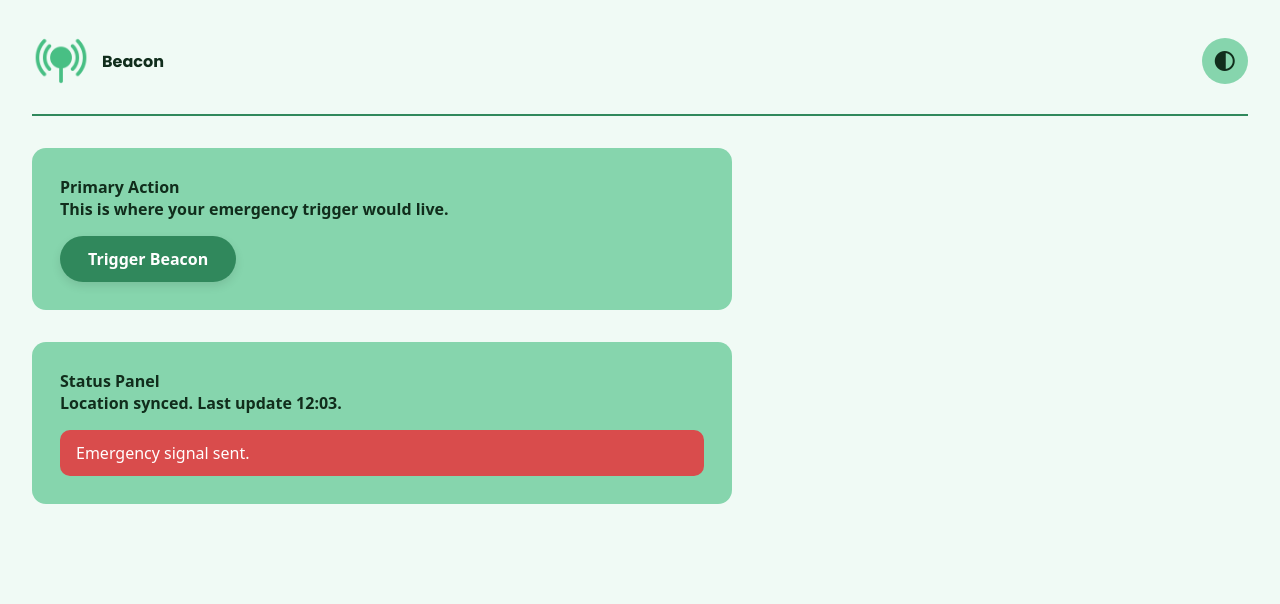
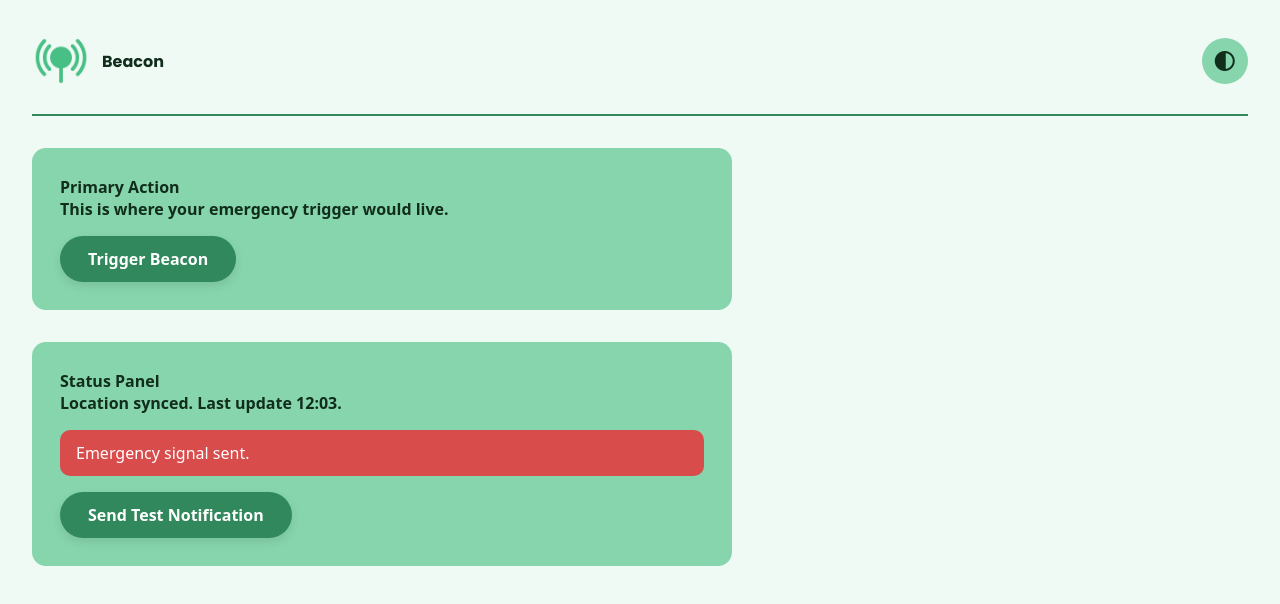
Before and after one commit to FEDavid/DWT-CW, a React (Vite) app in the folder beacon/: page / in a window 1280 px wide. Shown: the top 604 px of the page. Built offline with nearby package versions, Linux system fonts and the light colour scheme.

Commit message:
Updated: - README to include basic installation and description for project - Separated component for dark/light mode toggle - Introduction of test notification to test Notifications API

```diff
--- a/beacon/src/App.jsx
+++ b/beacon/src/App.jsx
@@ -4,16 +4,14 @@ import "./assets/css/App.css";
 // Import images
 import logo from "./assets/images/logo_light-green.png";
 
+// Import components
+import ThemeToggle from "./components/ThemeToggle";
+import NotificationTest from "./components/NotificationButton";
+
 // Import hooks
-import { useState, useEffect } from "react";
+
 
 function App() {
-  const [theme, setTheme] = useState("light");
-
-  useEffect(() => {
-    document.documentElement.style.colorScheme = theme;
-  }, [theme]);
-
   return (
     <div className="app">
 
@@ -22,16 +20,7 @@ function App() {
           <img src={logo} alt="Beacon Logo" className="logo" />
           <h1 className="poppins-bold">Beacon</h1>
         </div>
-        <button
-          className="toggle-btn"
-          onClick={() =>
-            setTheme(theme === "light" ? "dark" : "light")
-          }
-        >
-          <span className="material-symbols-outlined">
-            contrast
-          </span>
-        </button>
+        <ThemeToggle />
       </header>
 
       <main className="container">
@@ -49,6 +38,8 @@ function App() {
           <div className="alert">
             Emergency signal sent.
           </div>
+          {/* Testing notifications */}
+          <NotificationTest />
         </section>
       </main>
 
--- /dev/null
+++ b/beacon/src/components/NotificationButton.jsx
@@ -0,0 +1,26 @@
+// Import styles
+import "../assets/css/App.css";
+
+function NotificationTest() {
+
+    const handleNotify = () => {
+        // Check permission first, request if not granted
+        if (Notification.permission === "granted") {
+            new Notification("Hello!", { body: "This is a test notification" });
+        } else {
+            Notification.requestPermission().then((permission) => {
+                if (permission === "granted") {
+                    new Notification("Hello!", { body: "This is a test notification" });
+                }
+            });
+        }
+    };
+
+    return (
+        <button className="primary-btn" onClick={handleNotify}>
+            Send Test Notification
+        </button>
+    );
+}
+
+export default NotificationTest;
--- /dev/null
+++ b/beacon/src/components/ThemeToggle.jsx
@@ -0,0 +1,34 @@
+import { useState, useEffect } from "react";
+
+function ThemeToggle() {
+
+    // Determine initial theme based on localStorage or system preference
+    // Checks localStorage for a saved theme, then falls back to system preference
+    const getInitialTheme = () => {
+        const saved = localStorage.getItem("theme");
+        const browserTheme = window.matchMedia("(prefers-color-scheme: dark)").matches;
+        return saved !== null ? saved : browserTheme ? "dark" : "light";
+    };
+
+    const [theme, setTheme] = useState(getInitialTheme);
+
+    useEffect(() => {
+        document.documentElement.style.colorScheme = theme;
+        localStorage.setItem("theme", theme);
+    }, [theme]);
+
+    return (
+        <button
+            className="toggle-btn"
+            onClick={() =>
+                setTheme(theme === "light" ? "dark" : "light")
+            }
+        >
+            <span className="material-symbols-outlined">
+                contrast
+            </span>
+        </button>
+    );
+}
+
+export default ThemeToggle;
```
Also changed, not shown: 1 other file (tests, documents, lock files or other folders).
